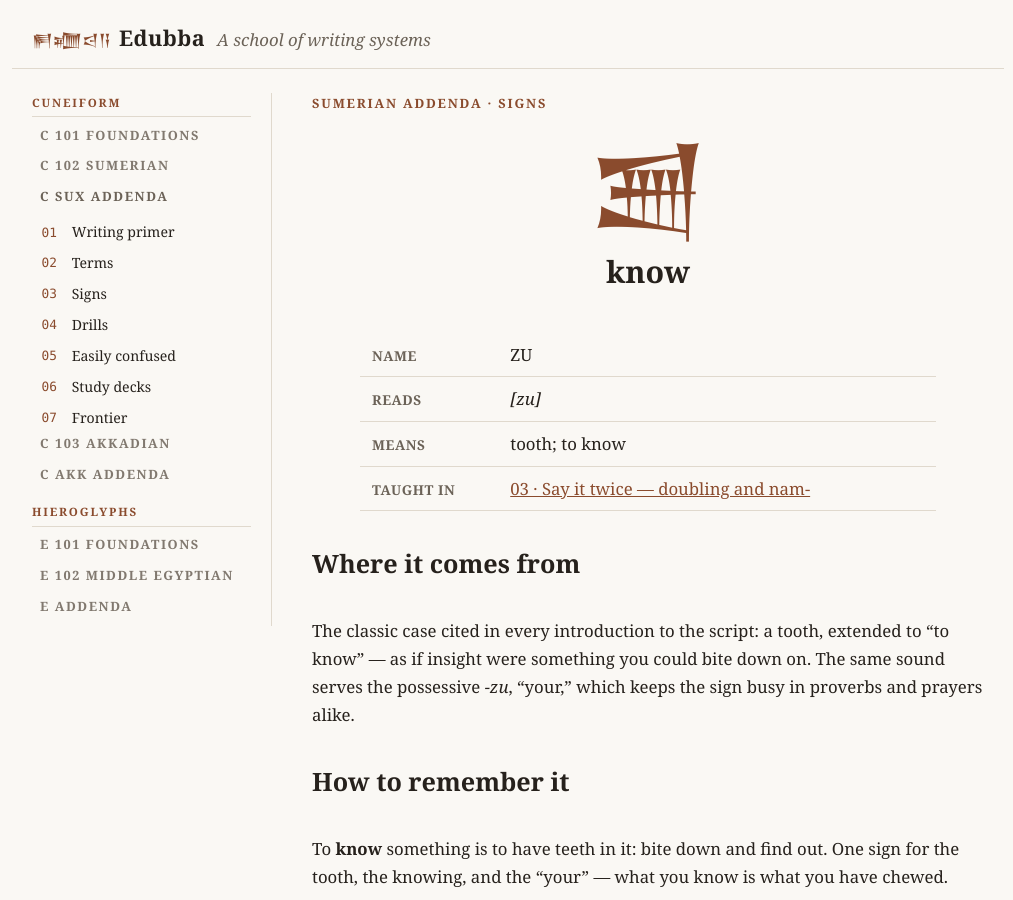
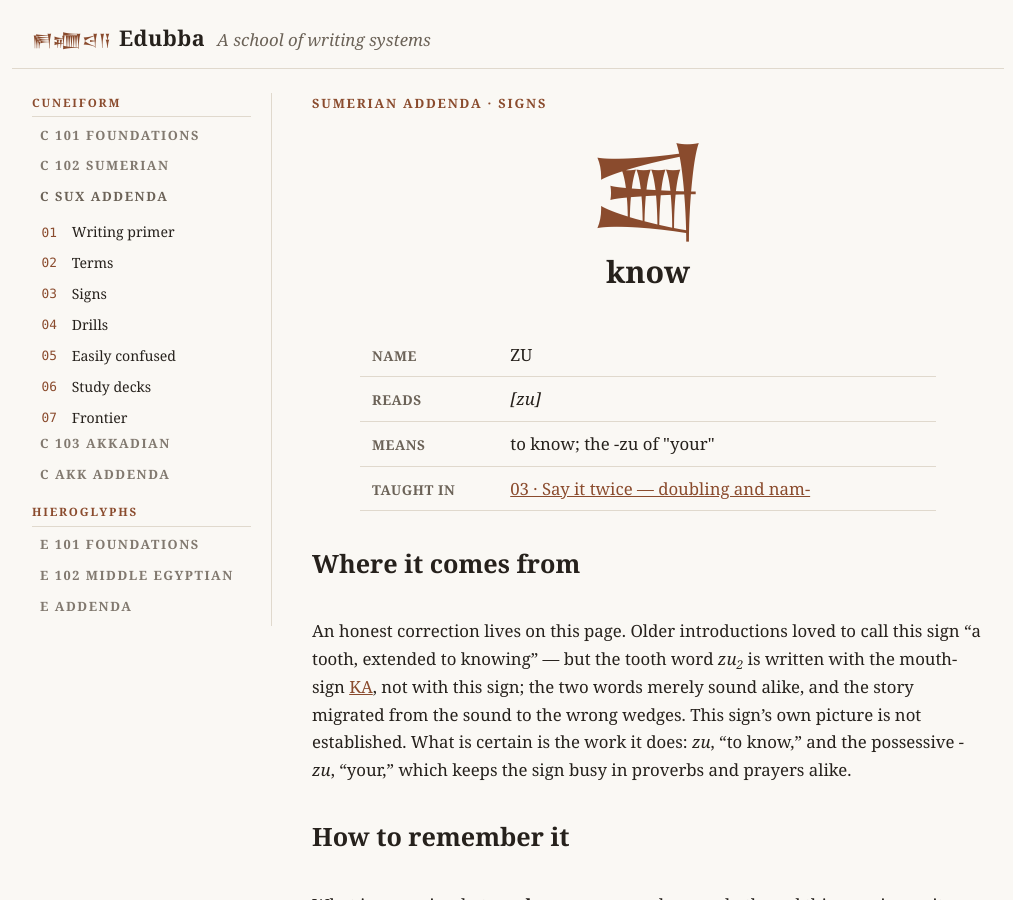
Before and after one commit to arvicco/nabu-edubba, a Jekyll site: the page built from site/cuneiform/addenda/signs/zu.md, in a window 1280 px wide and 900 px high. Shown: the whole window, without its empty margins (132-1145 px from the left). Built offline with Jekyll 4.4.1, drawn with Linux system fonts in a browser that asks for light colours; some of the changed text lies outside the part shown.

Commit message:
fix: Wiktionary sweep — ZU tooth story corrected, UR/HA registry, EN origin
Owner-requested audit of both Sign Codices against Wiktionary's
per-glyph pages (97 glyphs). Readings/values held everywhere; the
one real error was ZU's classic 'tooth extended to knowing' —
the tooth word zu2 is written with KA per OSL, so zu.md now
teaches the honest correction (ch03 + registry + deck follow).
UR's registry meaning re-aligned with its own codex page ('hound
of' a god), HA's fish word attributed to ku6, EN's origin
upgraded from 'opaque' to the Louvre-charted throne. Full judged
findings + enrichment backlog: .docs/wiktionary-sweep.md (repo
copy of report intentionally in gitignored .docs).

Co-Authored-By: Claude Fable 5 <noreply@anthropic.com>

```diff
--- a/assets-src/data/pool-102.yml
+++ b/assets-src/data/pool-102.yml
@@ -16,9 +16,9 @@ signs:
   - { glyph: "𒁉", codepoint: "12049", name: "BI",   value: "bi",   meaning: "its/that; [bi] (a vessel in origin)",       wedges: 6, freq_etcsl: 14,  freq_cdli: 29,  certainty: stated, chapter: 1, keyword: "its" }
   - { glyph: "𒋫", codepoint: "122EB", name: "TA",   value: "ta",   meaning: "[ta] (ablative marker in context)",                 wedges: 5, freq_etcsl: 31,  freq_cdli: 13,  certainty: unclear, chapter: 0, keyword: "from" }
   - { glyph: "𒉈", codepoint: "12248", name: "NE",   value: "ne",   meaning: "brazier/fire; [ne]",                       wedges: 9, freq_etcsl: 26,  freq_cdli: 94,  certainty: stated, chapter: 4, keyword: "brazier" }
-  - { glyph: "𒍪", codepoint: "1236A", name: "ZU",   value: "zu",   meaning: "tooth; to know",                                           wedges: 8, freq_etcsl: 16,  freq_cdli: 67,  certainty: classic, chapter: 3, keyword: "know" }
+  - { glyph: "𒍪", codepoint: "1236A", name: "ZU",   value: "zu",   meaning: "to know; the -zu of \"your\"",                             wedges: 8, freq_etcsl: 16,  freq_cdli: 67,  certainty: stated, chapter: 3, keyword: "know" }
   - { glyph: "𒈨", codepoint: "12228", name: "ME",   value: "me",   meaning: "rites, divine powers; to be",                              wedges: 2, freq_etcsl: 17,  freq_cdli: 57,  certainty: stated, chapter: 0, keyword: "rites" }
-  - { glyph: "𒌨", codepoint: "12328", name: "UR",   value: "ur",   meaning: "dog; young man/warrior (in names)",                        wedges: 5, freq_etcsl: 73,  freq_cdli: 12,  certainty: stated, chapter: 0, keyword: "dog" }
+  - { glyph: "𒌨", codepoint: "12328", name: "UR",   value: "ur",   meaning: "dog; in names, \"hound of\" a god or king",                wedges: 5, freq_etcsl: 73,  freq_cdli: 12,  certainty: stated, chapter: 0, keyword: "dog" }
   - { glyph: "𒎏", codepoint: "1238F", name: "NIN",  value: "nin",  osl_name: "|SAL.TUG2|", meaning: "lady, queen, mistress",             wedges: 7, freq_etcsl: 44,  freq_cdli: 40,  certainty: classic, chapter: 5, keyword: "lady" }
   - { glyph: "𒁺", codepoint: "1207A", name: "DU",   value: "du",   meaning: "to go; a foot/leg in origin",                              wedges: 5, freq_etcsl: 68,  freq_cdli: 47,  certainty: classic, chapter: 4, keyword: "go" }
   - { glyph: "𒀝", codepoint: "1201D", name: "AK",   value: "ak",   meaning: "to do, to make",                                           wedges: 6, freq_etcsl: 72,  freq_cdli: 157, certainty: unclear, chapter: 2, keyword: "do" }
@@ -42,7 +42,7 @@ signs:
   - { glyph: "𒁀", codepoint: "12040", name: "BA",   value: "ba",   meaning: "to allot; the verbal prefix ba-",                          wedges: ~4, freq_etcsl: 6,   freq_cdli: 5,   certainty: unclear, chapter: 8, keyword: "allot", confusable_with: ["NU"] }
   - { glyph: "𒅔", codepoint: "12154", name: "IN",   value: "in",   meaning: "[in]; the verbal prefix in-",                       wedges: ~8, freq_etcsl: 18,  freq_cdli: 91,  certainty: unclear, chapter: 8, keyword: "in-" }
   - { glyph: "𒉡", codepoint: "12261", name: "NU",   value: "nu",   meaning: "not — the negation",                                       wedges: 3,  freq_etcsl: 19,  freq_cdli: 46,  certainty: unclear, chapter: 8, keyword: "not", confusable_with: ["BA"] }
-  - { glyph: "𒄩", codepoint: "12129", name: "HA",   value: "ha",   meaning: "fish (the classic pictogram); the wish-prefix ha-",        wedges: ~6, freq_etcsl: 71,  freq_cdli: 118, certainty: classic, chapter: 9, keyword: "fish" }
+  - { glyph: "𒄩", codepoint: "12129", name: "HA",   value: "ha",   meaning: "the fish pictogram (word read ku₆); the wish-prefix ha-",  wedges: ~6, freq_etcsl: 71,  freq_cdli: 118, certainty: classic, chapter: 9, keyword: "fish" }
   - { glyph: "𒃻", codepoint: "120FB", name: "GAR",  value: "nig2", display_value: "niŋ₂", etcsl_value: "nij2", meaning: "thing, property (niŋ₂); to place (gar)", wedges: ~5, freq_etcsl: 53, freq_cdli: 64, certainty: stated, chapter: 9, keyword: "thing" }
   - { glyph: "𒊮", codepoint: "122AE", name: "ŠA3",  value: "sza3", etcsl_value: "cag4", meaning: "heart, midst, mood",                  wedges: ~6, freq_etcsl: 47,  freq_cdli: 38,  certainty: stated, chapter: 9, keyword: "heart" }
   - { glyph: "𒊑", codepoint: "12291", name: "RI",   value: "ri",   meaning: "[ri]; distant — ud ri-a, \"in those days\"",        wedges: ~7, freq_etcsl: 85,  freq_cdli: 127, certainty: unclear, chapter: 10, keyword: "distant" }
--- a/site/assets/decks/edubba-cuneiform-102.txt
+++ b/site/assets/decks/edubba-cuneiform-102.txt
@@ -7,7 +7,7 @@
 𒈨	<b>rites</b> · ME · <i>[me]</i> · rites, divine powers; to be<br>The rites are the smallest signs with the largest reach — two strokes that hold up the world, the way ritual does. When a king says lugal-me-en, "I AM king," the being-verb he leans on is this sign.<br>Edubba · edubba.ac · CC BY-SA 4.0; quoted lines carry their own licenses	edubba edubba-cuneiform-102
 𒁀	<b>allot</b> · BA · <i>[ba]</i> · to allot; the verbal prefix ba-<br>To allot is to break the loaf: the sign splits into a few quick wedges like portions off a block. Rations, fields, fates — whatever the archive hands out, this sign does the handing.<br><i>i₃-na-ba</i> — "(he) allotted (it) to him" (urn:nabu:cdli:p010012:obverse:1:4, license: attribution)<br>Edubba · edubba.ac · CC BY-SA 4.0; quoted lines carry their own licenses	edubba edubba-cuneiform-102
 𒉡	<b>not</b> · NU · <i>[nu]</i> · not — the negation<br>Not is a small bar across the door: three strokes, no ceremony, entry denied. The smallest signs carry the largest switches — this one turns any statement off.<br><i>nu-ak</i> — "not done" — most likely folded inside a personal name (approximate) (urn:nabu:cdli:p010063:reverse:5:8, license: attribution)<br>Edubba · edubba.ac · CC BY-SA 4.0; quoted lines carry their own licenses	edubba edubba-cuneiform-102
-𒌨	<b>dog</b> · UR · <i>[ur]</i> · dog; young man/warrior (in names)<br>A dog at heel: compact, alert, five quick wedges. In a proverb it wanders and steals; at the front of a name it sits obediently before its master — same dog, two moods.<br>Edubba · edubba.ac · CC BY-SA 4.0; quoted lines carry their own licenses	edubba edubba-cuneiform-102
+𒌨	<b>dog</b> · UR · <i>[ur]</i> · dog; in names, "hound of" a god or king<br>A dog at heel: compact, alert, five quick wedges. In a proverb it wanders and steals; at the front of a name it sits obediently before its master — same dog, two moods.<br>Edubba · edubba.ac · CC BY-SA 4.0; quoted lines carry their own licenses	edubba edubba-cuneiform-102
 𒋫	<b>from</b> · TA · <i>[ta]</i> · [ta] (ablative marker in context)<br>From points away: the sign's long wedge pushes off its cluster like a departure. Read -ta and ask from where? since when? — the answer is the word it rides on.<br><i>iti a₂-ki-ti-ta</i> — "from the month of Akiti" (urn:nabu:cdli:p100317:reverse:3, license: attribution)<br>Edubba · edubba.ac · CC BY-SA 4.0; quoted lines carry their own licenses	edubba edubba-cuneiform-102
 𒂠	<b>rope</b> · EŠ2 · <i>[še]</i> · rope; the terminative -še3<br>A rope ties one thing TO another — which is exactly what the tag does: it ropes a phrase to its goal. Four wedges, a short lasso thrown toward a purpose.<br><i>nam-ti-la-ni-še₃</i> — "for his life" (urn:nabu:cdli:p216741, license: attribution)<br>Edubba · edubba.ac · CC BY-SA 4.0; quoted lines carry their own licenses	edubba edubba-cuneiform-102
 𒂊	<b>levee</b> · E · <i>[e]</i> · [e]; as a word, levee/ditch<br>A levee is a long bank with cross-cuts — and the sign is exactly that: a row of wedges banked against a line. Not to be mistaken for its towering cousin É, the house: the levee lies low, the house stands tall.<br>Edubba · edubba.ac · CC BY-SA 4.0; quoted lines carry their own licenses	edubba edubba-cuneiform-102
@@ -21,7 +21,7 @@
 𒂵	<b>milk</b> · GA · <i>[ga]</i> · milk; [ga]<br>A milk jug in its crate: the sign's wedges rack up like jars in a dairy. Milk is the first food and ga is early everywhere — in the earliest names, it is what children are called after.<br><i>ga-naŋ-naŋ</i> — "Milk, drink, drink" (approximate) (urn:nabu:cdli:p010652, license: attribution)<br>Edubba · edubba.ac · CC BY-SA 4.0; quoted lines carry their own licenses	edubba edubba-cuneiform-102
 𒉆	<b>fate</b> · NAM · <i>[nam]</i> · fate, destiny; abstract-noun prefix<br>Fate is the -ness of things: put nam- in front and a king becomes kingship, a life becomes Life. Fate is what you get when the concrete is lifted one shelf up — and the gods keep the knife.<br>Edubba · edubba.ac · CC BY-SA 4.0; quoted lines carry their own licenses	edubba edubba-cuneiform-102
 𒁕	<b>side</b> · DA · <i>[da]</i> · side; [da] (comitative in context)<br>Your side is where company walks: the sign spreads a shoulder-and-arm of wedges, making room for whoever comes along. See -da, add "with."<br><i>lugal-a₂-zi-da</i> — "The king is my right arm" (approximate) (urn:nabu:cdli:p010063:reverse:6:5, license: attribution)<br>Edubba · edubba.ac · CC BY-SA 4.0; quoted lines carry their own licenses	edubba edubba-cuneiform-102
-𒍪	<b>know</b> · ZU · <i>[zu]</i> · tooth; to know<br>To know something is to have teeth in it: bite down and find out. One sign for the tooth, the knowing, and the "your" — what you know is what you have chewed.<br><i>diŋir-a-zu</i> — Diŋir-azu — "the god knows" (approximate) (urn:nabu:cdli:p010008, license: attribution)<br>Edubba · edubba.ac · CC BY-SA 4.0; quoted lines carry their own licenses	edubba edubba-cuneiform-102
+𒍪	<b>know</b> · ZU · <i>[zu]</i> · to know; the -zu of "your"<br>What is yours is what you know: one sound covers both, and this one sign writes them both. Say -zu — "your" — and the knowing comes along free.<br><i>diŋir-a-zu</i> — Diŋir-azu — "the god knows" (approximate) (urn:nabu:cdli:p010008, license: attribution)<br>Edubba · edubba.ac · CC BY-SA 4.0; quoted lines carry their own licenses	edubba edubba-cuneiform-102
 𒄀	<b>reed</b> · GI · <i>[gi]</i> · reed — the writing tool itself; gi in Šul-gi<br>The reed is the pen drawing its own portrait: one stalk, leaves flagging off it. Every sign in this codex was pressed by a reed — this is the sign where the tool signs its work.<br><i>ki-en-gi</i> — Kiengi — Sumer, in its own oldest name (urn:nabu:cdli:p010447:reverse:2:6, license: attribution)<br>Edubba · edubba.ac · CC BY-SA 4.0; quoted lines carry their own licenses	edubba edubba-cuneiform-102
 𒅔	<b>in-</b> · IN · <i>[in]</i> · [in]; the verbal prefix in-<br>In- gets the verb going the way a key turns a lock: the sentence's doing starts the moment you read it. Where the chain opens with these wedges, someone has already acted.<br>Edubba · edubba.ac · CC BY-SA 4.0; quoted lines carry their own licenses	edubba edubba-cuneiform-102
 𒊮	<b>heart</b> · ŠA3 · <i>[ša]</i> · heart, midst, mood<br>The heart sits in the middle of everything, and so does this sign's meaning: the inside of a person, a city, a month. When a text goes inward — moods, wombs, interiors — the heart-sign is already there.<br>Edubba · edubba.ac · CC BY-SA 4.0; quoted lines carry their own licenses	edubba edubba-cuneiform-102
@@ -41,7 +41,7 @@
 𒄿	<b>cry</b> · I · <i>[i]</i> · the bare vowel i; the cry of laments (i-lu)<br>A cry is the smallest word there is — one vowel, thrown into the air. Five wedges stacked like the breath behind a shout; when grief or proclamation needs a sound before it needs a word, this is the sign.<br><i>šu-i</i> — barber — the profession title, as the receipts spell it (urn:nabu:cdli:p010501:reverse:5:10, license: attribution)<br>Edubba · edubba.ac · CC BY-SA 4.0; quoted lines carry their own licenses	edubba edubba-cuneiform-102
 𒆗	<b>mighty</b> · KAL · <i>[kal]</i> · mighty, strong (kalag); precious<br>Mighty and precious are one wedge-cluster: strength you can bank. A king is kalag-ga the way a treasure is kal — held tight, worth the holding.<br>Edubba · edubba.ac · CC BY-SA 4.0; quoted lines carry their own licenses	edubba edubba-cuneiform-102
 𒁲	<b>verdict</b> · DI · <i>[di]</i> · lawsuit, judgment; to speak (di)<br>A verdict is a line drawn through a dispute — one straight judgment. And till the judgment comes, the case goes on: the same sign ambles through the proverbs as plain going.<br>Edubba · edubba.ac · CC BY-SA 4.0; quoted lines carry their own licenses	edubba edubba-cuneiform-102
-𒄩	<b>fish</b> · HA · <i>[ha]</i> · fish (the classic pictogram); the wish-prefix ha-<br>A fish grants wishes in half the world's stories — and in Sumerian it literally does: put the fish before a verb and the verb becomes a hope. Fins for swimming, sound for wishing.<br>Edubba · edubba.ac · CC BY-SA 4.0; quoted lines carry their own licenses	edubba edubba-cuneiform-102
+𒄩	<b>fish</b> · HA · <i>[ha]</i> · the fish pictogram (word read ku₆); the wish-prefix ha-<br>A fish grants wishes in half the world's stories — and in Sumerian it literally does: put the fish before a verb and the verb becomes a hope. Fins for swimming, sound for wishing.<br>Edubba · edubba.ac · CC BY-SA 4.0; quoted lines carry their own licenses	edubba edubba-cuneiform-102
 𒊒	<b>dedicate</b> · RU · <i>[ru]</i> · to dedicate — a mu-na-ru, the votive's closing verb<br>To dedicate is to let go: the sign leans forward like hands releasing an offering onto the altar. When you read …ru at the end of an inscription, the object you are holding was itself the gift.<br><i>a mu-na-ru</i> — "dedicated this to him" (urn:nabu:cdli:p216758, license: attribution)<br>Edubba · edubba.ac · CC BY-SA 4.0; quoted lines carry their own licenses	edubba edubba-cuneiform-102
 𒀝	<b>do</b> · AK · <i>[ak]</i> · to do, to make<br>Do is a hammer-tap of a sign: short, blunt, six wedges of getting-it-done. And keep the pun: ak the deed, -ak the "of" — the doing and the belonging share one sound.<br>Edubba · edubba.ac · CC BY-SA 4.0; quoted lines carry their own licenses	edubba edubba-cuneiform-102
 𒀉	<b>arm</b> · A2 · <i>[a]</i> · arm; strength; side — a₂ zid-da, the right side<br>An arm bent at the elbow — the wedge angles like a bicep at work. Strength, wages ("arm-hire"), the right-hand side: when the body politic needs a limb, this is the one it raises.<br><i>iti a₂-ki-ti</i> — "month of the Akiti festival" (urn:nabu:cdli:p100219:reverse:3, license: attribution)<br>Edubba · edubba.ac · CC BY-SA 4.0; quoted lines carry their own licenses	edubba edubba-cuneiform-102
--- a/site/cuneiform/addenda/signs/zu.md
+++ b/site/cuneiform/addenda/signs/zu.md
@@ -1,8 +1,8 @@
 ---
 title: "ZU · know"
 description: >-
-  The sign ZU, keyword "know" — a tooth extended to knowing, the
-  classic case every introduction cites.
+  The sign ZU, keyword "know" — the knowing sign, and the -zu
+  of "your."
 layout: sign
 school: cuneiform
 sign: "ZU"
@@ -15,16 +15,21 @@ permalink: /cuneiform/addenda/signs/zu/
 
 ## Where it comes from
 
-The classic case cited in every introduction to the script: a
-tooth, extended to "to know" — as if insight were something you
-could bite down on. The same sound serves the possessive *-zu*,
-"your," which keeps the sign busy in proverbs and prayers alike.
+An honest correction lives on this page. Older introductions
+loved to call this sign "a tooth, extended to knowing" — but the
+tooth word *zu₂* is written with the mouth-sign
+<a href="{{ '/cuneiform/addenda/signs/ka/' | relative_url }}">KA</a>,
+not with this sign; the two words merely sound alike, and the
+story migrated from the sound to the wrong wedges. This sign's
+own picture is not established. What is certain is the work it
+does: *zu*, "to know," and the possessive *-zu*, "your," which
+keeps the sign busy in proverbs and prayers alike.
 
 ## How to remember it
 
-To **know** something is to have teeth in it: bite down and find
-out. One sign for the tooth, the knowing, and the "your" — what
-you know is what you have chewed.
+What is **your**s is what you **know**: one sound covers both,
+and this one sign writes them both. Say *-zu* — "your" — and the
+knowing comes along free.
 
 ## In the wild
 
```
Also changed, not shown: docs/WORKLOG.md (+22 -0 lines), site/_data/cuneiform102_queue.yml (+5 -5 lines), site/cuneiform/102/03-say-it-twice.md (+5 -5 lines), site/cuneiform/addenda/signs/en.md (+7 -4 lines).
